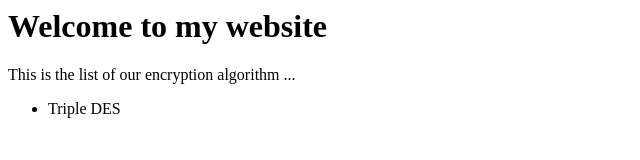
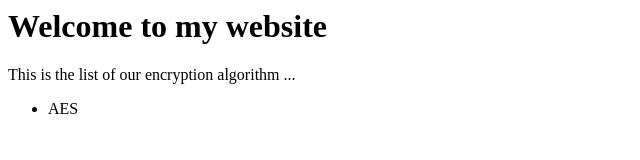
Before and after one commit to mvpjava/skillsU, a plain HTML site: page index.html in a window 1280 px wide. Shown: the full height of the page, 0-640 px from the left. Drawn offline with Linux system fonts and the light colour scheme.

Commit message:
added aes

```diff
--- a/index.html
+++ b/index.html
@@ -6,7 +6,7 @@
   <h1>Welcome to my website</h1>
   <p>This is the list of our encryption algorithm ...</p>
   <ul>
-    <li>Triple DES</li>
+    <li>AES</li>
   </ul>
 </body>
 </html>
```
